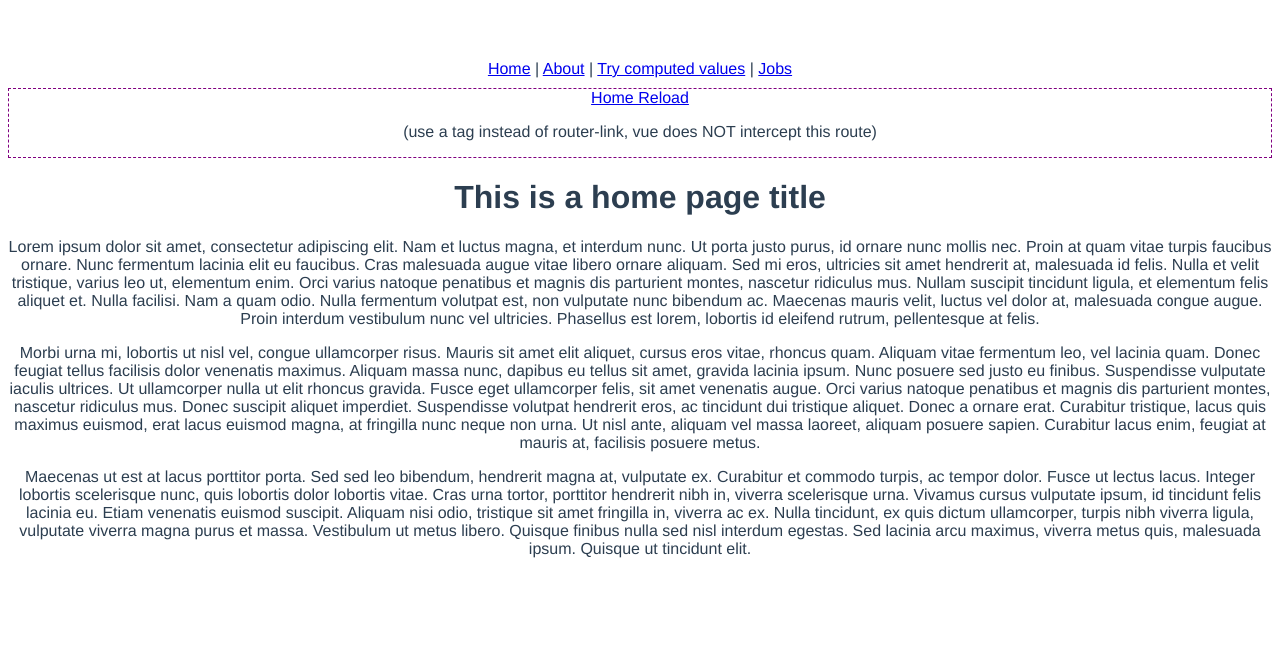
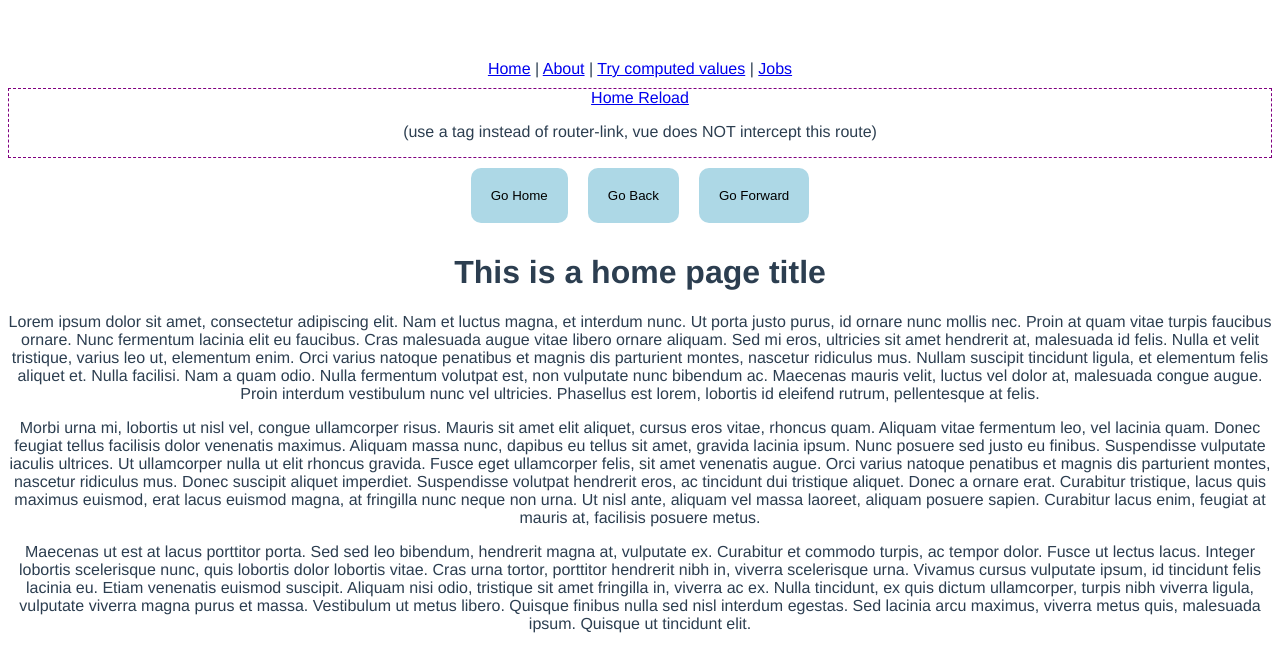
Before and after one commit to felix-cpy/vue3_router, a Vue app: page / in a window 1280 px wide. Shown: the top 672 px of the page. Built offline with nearby package versions, Linux system fonts and the light colour scheme.

Commit message:
Added 3 buttons to show some functionality of $router

```diff
--- a/src/App.vue
+++ b/src/App.vue
@@ -21,6 +21,11 @@
       </p>
     </div>
   </nav>
+  <div class="nav-button-container">
+    <button @click="goHome">Go Home</button>
+    <button @click="goBack">Go Back</button>
+    <button @click="goForward">Go Forward</button>
+  </div>
   <router-view />
 </template>
 
@@ -28,10 +33,22 @@
 // import HelloWorldVue from "./pages/HelloWorld.vue";
 
 export default {
-  name: "App"
+  name: "App",
   // components: {
   //   HelloWorld: HelloWorldVue,
   // },
+  methods: {
+    goHome() {
+      this.$router.push({ name: "home" });
+    },
+    goBack() {
+      console.log(this.$router);
+      this.$router.go(-1);
+    },
+    goForward() {
+      this.$router.go(1);
+    }
+  }
 };
 </script>
 
@@ -44,4 +61,16 @@ export default {
   color: #2c3e50;
   margin-top: 60px;
 }
+
+.nav-button-container button {
+  margin: 10px;
+  padding: 20px;
+  border-radius: 10px;
+  border: none;
+  background-color: lightblue;
+}
+.nav-button-container button:hover {
+  background-color: lightgray;
+  color: #2c3e50;
+}
 </style>
```
